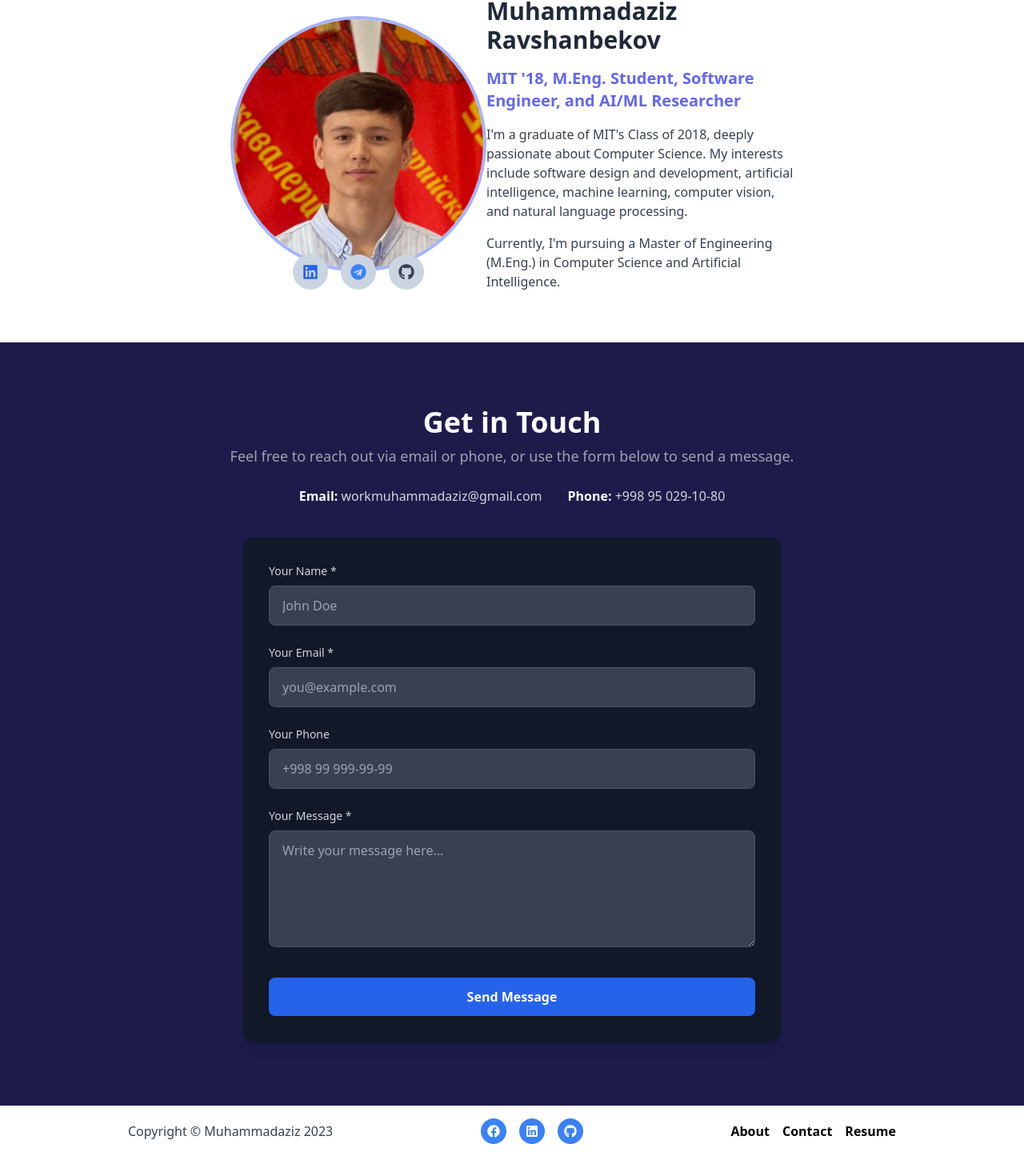
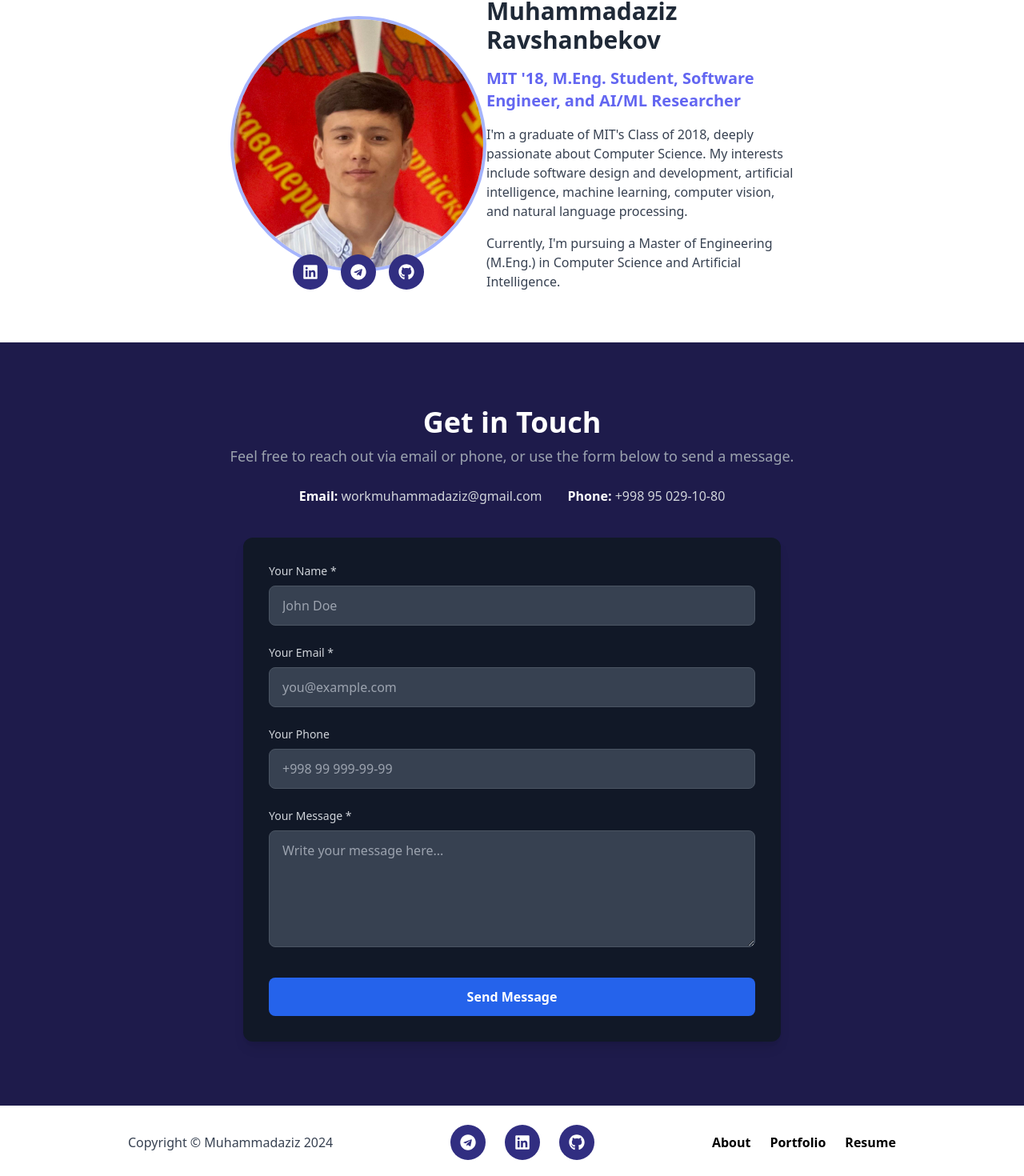
Before and after one commit to smuhammadaziz/portfolio, a React (Vite) app: page / in a window 1280 px wide. Shown: the part 704-2174 px from the top of the page at 80% size. Before the commit the page ends 2150 px from the top, so only its background shows below. Built offline with nearby package versions, Linux system fonts and the light colour scheme.

Commit message:
add: adding some pages

```diff
--- a/src/components/about/about.jsx
+++ b/src/components/about/about.jsx
@@ -17,13 +17,13 @@ function AboutMeSectiono() {
 
           {/* Social Links */}
           <div className='absolute bottom-0 left-1/2 transform -translate-x-1/2 translate-y-1/2 flex space-x-4'>
-            <a href="https://linkedin.com" target="_blank" rel="noopener noreferrer" className='bg-slate-300 p-3 rounded-full text-blue-600 hover:bg-blue-600 hover:text-white transition duration-300'>
+            <a href="https://linkedin.com" target="_blank" rel="noopener noreferrer" className='bg-indigo-900 p-3 rounded-full text-white hover:bg-blue-600 transition duration-300'>
               <FaLinkedin size={20} />
             </a>
-            <a href="https://telegram.com" target="_blank" rel="noopener noreferrer" className='bg-slate-300 p-3 rounded-full text-blue-500 hover:bg-blue-500 hover:text-white transition duration-300'>
+            <a href="https://telegram.com" target="_blank" rel="noopener noreferrer" className='bg-indigo-900 p-3 rounded-full text-white hover:bg-blue-500 transition duration-300'>
               <FaTelegram size={20} />
             </a>
-            <a href="https://github.com" target="_blank" rel="noopener noreferrer" className='bg-slate-300 p-3 rounded-full text-gray-700 hover:bg-gray-700 hover:text-white transition duration-300'>
+            <a href="https://github.com" target="_blank" rel="noopener noreferrer" className='bg-indigo-900 p-3 rounded-full text-white hover:bg-gray-700 transition duration-300'>
               <FaGithub size={20} />
             </a>
           </div>
--- a/src/components/footer/footer.jsx
+++ b/src/components/footer/footer.jsx
@@ -1,32 +1,33 @@
 import React from 'react';
-import { FaFacebook, FaLinkedin, FaGithub } from 'react-icons/fa';
+import { FaTelegram, FaLinkedin, FaGithub } from 'react-icons/fa';
 
 function Footer() {
   return (
-    <div className="bg-white py-4">
-      <div className="container mx-auto px-40 flex flex-col md:flex-row items-center justify-between text-center md:text-left">
+    <div className="bg-white py-6">
+      <div className="container mx-auto px-6 md:px-40 flex flex-col md:flex-row items-center justify-between text-center md:text-left">
+
         {/* Copyright */}
-        <p className="text-gray-700 mb-4 md:mb-0">
-          Copyright © Muhammadaziz 2023
+        <p className="text-gray-700 mb-4 md:mb-0 text-sm md:text-base">
+          Copyright © Muhammadaziz 2024
         </p>
 
         {/* Social Icons */}
-        <div className="flex justify-center gap-4 mb-4 md:mb-0">
-          <a href="#" className="bg-blue-500 text-white p-2 rounded-full hover:bg-blue-600">
-            <FaFacebook />
+        <div className="flex justify-center gap-6 mb-4 md:mb-0">
+          <a href="#" className="bg-indigo-900 text-white p-3 rounded-full hover:bg-indigo-700 transition duration-300">
+            <FaTelegram size={20} />
           </a>
-          <a href="#" className="bg-blue-500 text-white p-2 rounded-full hover:bg-blue-600">
-            <FaLinkedin />
+          <a href="#" className="bg-indigo-900 text-white p-3 rounded-full hover:bg-indigo-700 transition duration-300">
+            <FaLinkedin size={20} />
           </a>
-          <a href="#" className="bg-blue-500 text-white p-2 rounded-full hover:bg-blue-600">
-            <FaGithub />
+          <a href="#" className="bg-indigo-900 text-white p-3 rounded-full hover:bg-indigo-700 transition duration-300">
+            <FaGithub size={20} />
           </a>
         </div>
 
         {/* Footer Links */}
-        <div className="flex gap-4 text-black font-semibold">
+        <div className="flex gap-6 text-black font-semibold text-sm md:text-base">
           <a href="#" className="hover:underline">About</a>
-          <a href="#" className="hover:underline">Contact</a>
+          <a href="#" className="hover:underline">Portfolio</a>
           <a href="#" className="hover:underline">Resume</a>
         </div>
       </div>
```
